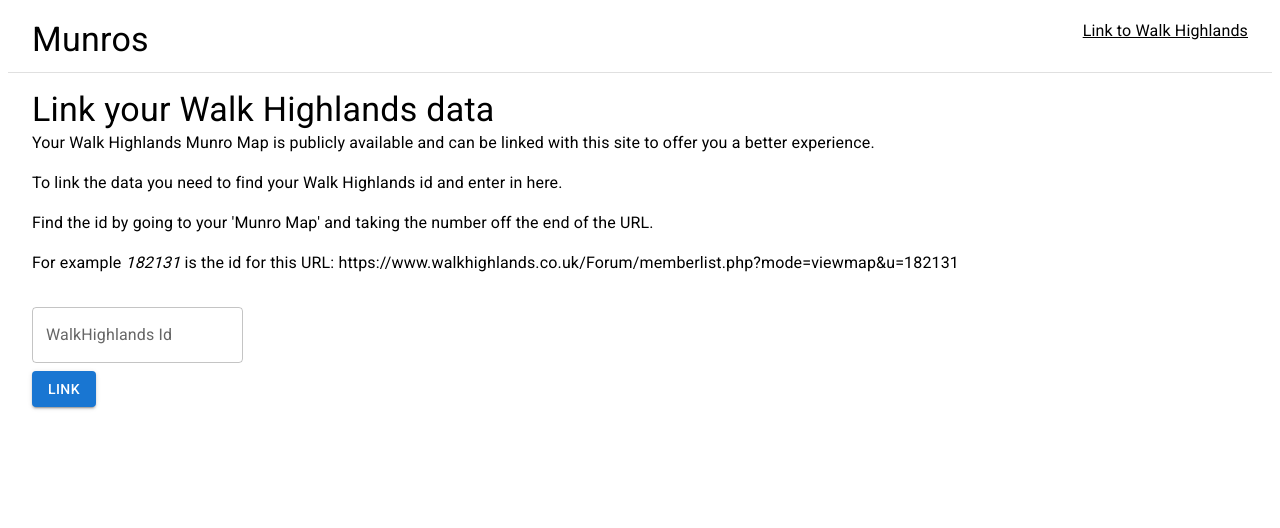
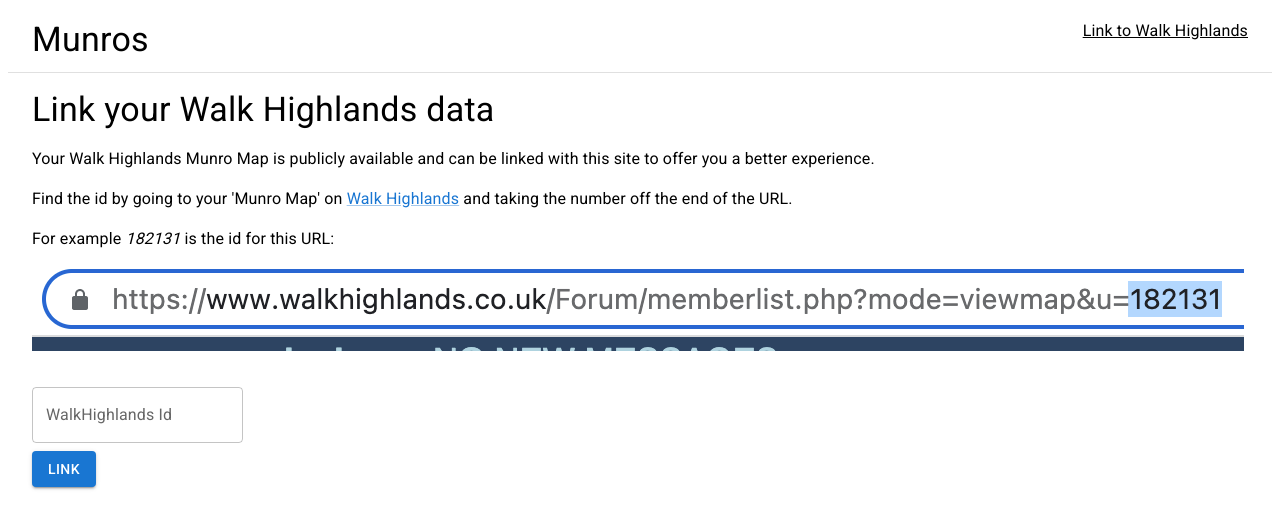
Before and after one commit to joejag/munros.joejag.com, a React (Create React App) app in the folder front/: page /walkhighlands in a window 1280 px wide. Shown: the top 528 px of the page. Built offline with nearby package versions, Linux system fonts and the light colour scheme; a web font is replaced by a local one.

Commit message:
feat: Add text to describe the features better

```diff
--- a/front/src/App.tsx
+++ b/front/src/App.tsx
@@ -4,6 +4,8 @@
 import Grid from '@mui/material/Grid'
 import Container from '@mui/material/Container'
 import Paper from '@mui/material/Paper'
+import Typography from '@mui/material/Typography'
+import Link from '@mui/material/Link'
 
 import TripCard, { Trip } from './components/TripCard'
 import MunroAreaSummary from './components/MunroAreaSummary'
@@ -19,6 +21,22 @@
         component="main"
         sx={{ paddingBottom: '2em', paddingTop: '1em' }}
       >
+        <Typography>
+          This site combines Steve Fallon's{' '}
+          <Link href="https://www.stevenfallon.co.uk/munrosr.html">
+            Munros by region
+          </Link>{' '}
+          with curated{' '}
+          <Link href="https://www.walkhighlands.co.uk/munros/">
+            Walk Highlands
+          </Link>{' '}
+          routes along with estimated driving times.
+        </Typography>
+        <Typography sx={{ marginTop: '1em', marginBottom: '1.6em' }}>
+          It is highly recommend to <Link href="/walkhighlands">link</Link> your
+          Walk Highlands munro map so you can see what Munros you've already
+          summited.
+        </Typography>
         <Grid container spacing={4}>
           {MUNRO_GROUPING.map(({ area, groups }) => (
             <Grid item xs={12} sm={6} md={4} lg={3} key={area}>
--- a/front/src/components/DrivingPreferences.tsx
+++ b/front/src/components/DrivingPreferences.tsx
@@ -6,6 +6,7 @@
 import Select from '@mui/material/Select'
 import Container from '@mui/material/Container'
 import Alert from '@mui/material/Alert'
+import Typography from '@mui/material/Typography'
 
 import Banner from './Banner'
 
@@ -33,7 +34,11 @@
             Driving origin changed!
           </Alert>
         )}
-        <FormControl fullWidth>
+        <Typography>
+          You can choose the starting location for driving estimates here.
+        </Typography>
+
+        <FormControl fullWidth sx={{ marginTop: '1em' }}>
           <InputLabel id="demo-simple-select-label">Origin</InputLabel>
           <Select
             labelId="demo-simple-select-label"
--- a/front/src/components/MunroAreaSummary.tsx
+++ b/front/src/components/MunroAreaSummary.tsx
@@ -149,7 +149,7 @@
           {tripsCompleted}/{trips.length}
         </ListItemIcon>
       </Tooltip>
-      <ListItemButton component="a" href={`#/group/${group}`}>
+      <ListItemButton component="a" href={`/group/${group}`}>
         <ListItemText primary={group} />
       </ListItemButton>
     </ListItem>
--- a/front/src/components/WalkHighlandsConnect.tsx
+++ b/front/src/components/WalkHighlandsConnect.tsx
@@ -6,6 +6,7 @@
 import Container from '@mui/material/Container'
 import Grid from '@mui/material/Grid'
 import Alert from '@mui/material/Alert'
+import Link from '@mui/material/Link'
 
 import { fetchData } from '../biz/fetchData'
 import { WalkHighlandsContext, INITIAL_STATE } from './Context'
@@ -30,30 +31,28 @@
   return (
     <>
       <Banner />
-      <Container
-        maxWidth="xl"
-        component="main"
-        sx={{ paddingBottom: '2em', paddingTop: '1em' }}
-      >
+      <Container maxWidth="xl" component="main" sx={{ marginTop: '1em' }}>
         <Typography variant="h4">Link your Walk Highlands data</Typography>
-        <Typography color="inherit">
+        <Typography color="inherit" sx={{ marginTop: '1em' }}>
           Your Walk Highlands Munro Map is publicly available and can be linked
           with this site to offer you a better experience.
         </Typography>
 
         <Typography color="inherit" sx={{ paddingTop: '1em' }}>
-          To link the data you need to find your Walk Highlands id and enter in
-          here.
+          Find the id by going to your 'Munro Map' on{' '}
+          <Link href="https://www.walkhighlands.co.uk/munros/">
+            Walk Highlands
+          </Link>{' '}
+          and taking the number off the end of the URL.
+        </Typography>
+        <Typography
+          color="inherit"
+          sx={{ paddingTop: '1em', marginBottom: '1em' }}
+        >
+          For example <em>182131</em> is the id for this URL:
         </Typography>
 
-        <Typography color="inherit" sx={{ paddingTop: '1em' }}>
-          Find the id by going to your 'Munro Map' and taking the number off the
-          end of the URL.
-        </Typography>
-        <Typography color="inherit" sx={{ paddingTop: '1em' }}>
-          For example <em>182131</em> is the id for this URL:
-          https://www.walkhighlands.co.uk/Forum/memberlist.php?mode=viewmap&u=182131
-        </Typography>
+        <img src="/images/wh_url.png" />
 
         <Grid container sx={{ paddingTop: '2em' }}>
           <TextField
```
Also changed, not shown: front/public/images/wh_url.png (added).
